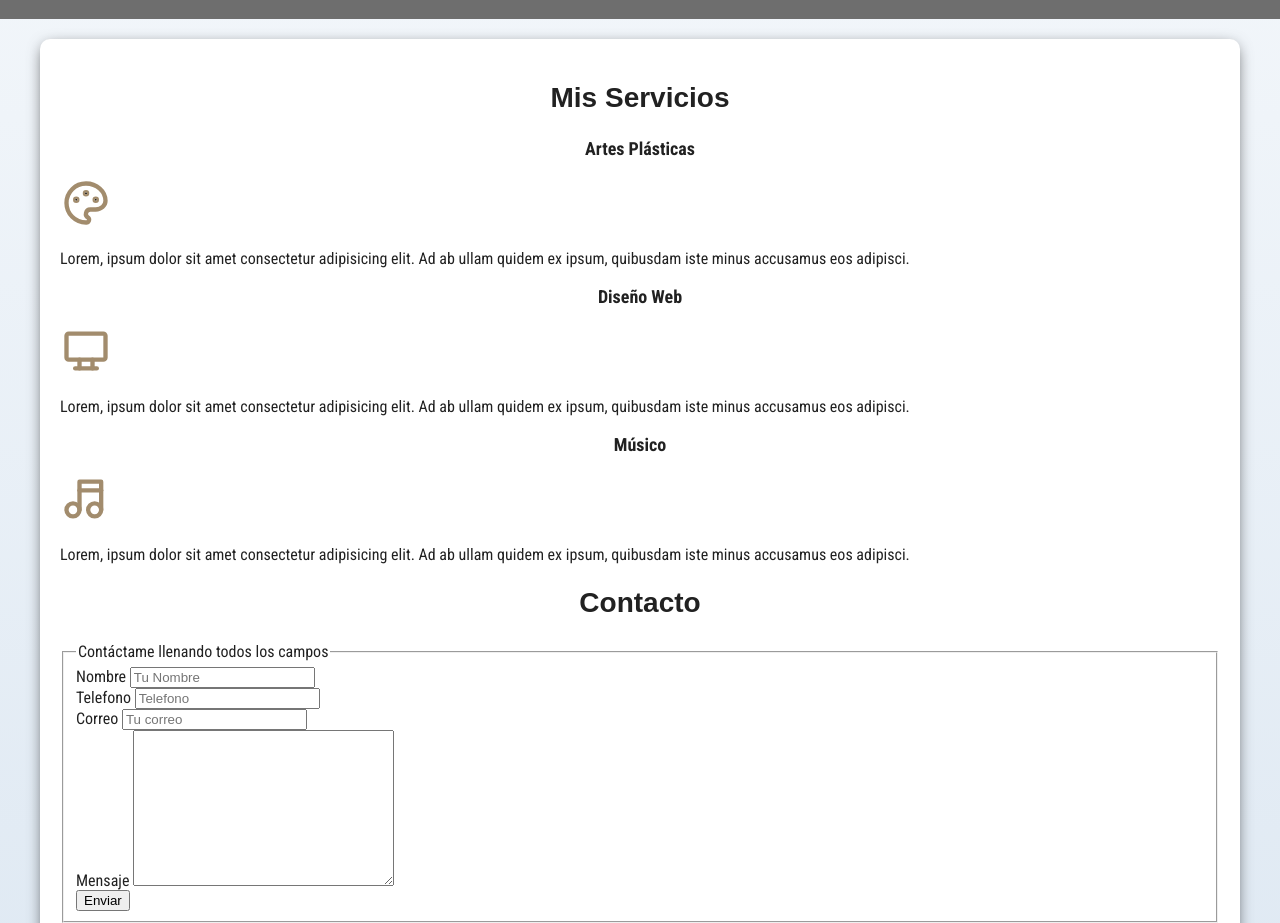
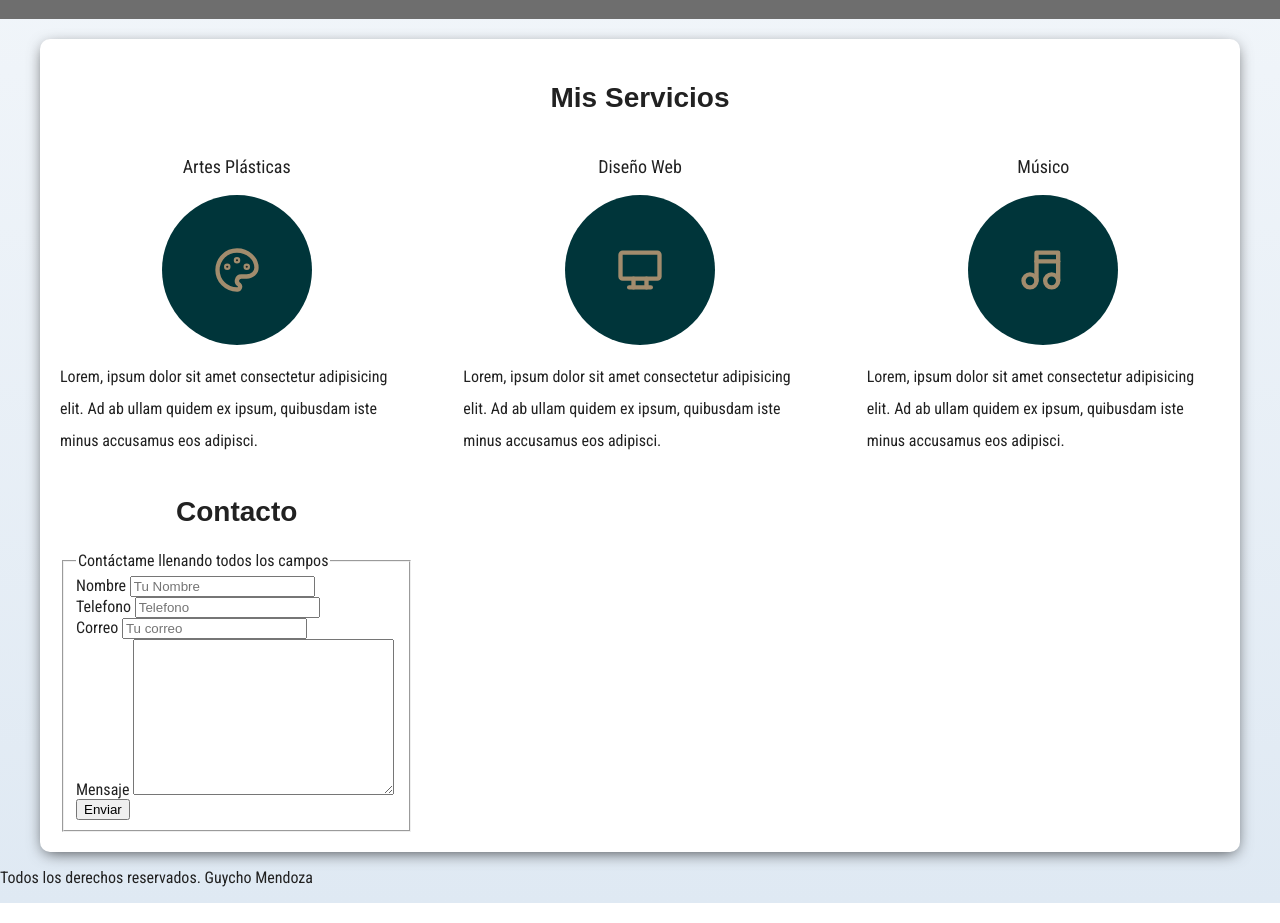
Before and after one commit to guychomendoza/GuychoMendoza, a plain HTML site: page index.html in a window 1280 px wide. Shown: the part 760-1683 px from the top of the page. Drawn offline with Linux system fonts and the light colour scheme; grey boxes are pictures that could not be loaded; a web font is replaced by a local one.

Commit message:
Agregando ccs grid al main

```diff
--- a/css/style.css
+++ b/css/style.css
@@ -154,3 +154,33 @@ header {
         width: auto;
     }
 }
+
+@media (min-width: 768px) {
+    .servicios {
+        display: grid;
+        /*grid-template-columns: 1fr 1fr 1fr;*/
+        grid-template-columns: repeat(3, 1fr);
+        column-gap: 5rem; /*separacion entre columnas*/
+    }
+}
+.servicio {
+    display: flex;
+    flex-direction: column;
+    align-items: center;
+}
+.servicio h3 {
+    color: var(--black);
+    font-weight: normal;
+}
+.servicio p {
+    line-height: 2;
+}
+.servicio .icons {
+    height: 15rem;
+    width: 15rem;
+    background-color: var(--primary-blue);
+    border-radius: 50%;
+    display: flex;
+    justify-content: center;
+    align-items: center;
+}
--- a/index.html
+++ b/index.html
@@ -41,7 +41,7 @@
                     <circle cx="12" cy="11" r="3" />
                     <path d="M17.657 16.657l-4.243 4.243a2 2 0 0 1 -2.827 0l-4.244 -4.243a8 8 0 1 1 11.314 0z" />
                     </svg>
-            <p>Tonaya, Jalisco</p>
+            <p>Tonaya, Jalisco MX</p>
             </div>
             <a href="#" class="bottom">Contactar</a>
         </div>
@@ -49,8 +49,11 @@
     </section>
     <main class="contenedor sombra">
         <h2>Mis Servicios</h2>
-        <section>
+        <div class="servicios">
+
+            <section class="servicio">
                 <h3>Artes Plásticas</h3>
+                <div class="icons">
                     <svg xmlns="http://www.w3.org/2000/svg" class="icon icon-tabler icon-tabler-palette" width="52" height="52" viewBox="0 0 24 24" stroke-width="2" stroke="#a28c6d" fill="none" stroke-linecap="round" stroke-linejoin="round">
                         <path stroke="none" d="M0 0h24v24H0z" fill="none"/>
                         <path d="M12 21a9 9 0 1 1 0 -18a9 8 0 0 1 9 8a4.5 4 0 0 1 -4.5 4h-2.5a2 2 0 0 0 -1 3.75a1.3 1.3 0 0 1 -1 2.25" />
@@ -58,10 +61,12 @@
                         <circle cx="12" cy="7.5" r=".5" fill="currentColor" />
                         <circle cx="16.5" cy="10.5" r=".5" fill="currentColor" />
                     </svg>
+                </div>
                 <p>Lorem, ipsum dolor sit amet consectetur adipisicing elit. Ad ab ullam quidem ex ipsum, quibusdam iste minus accusamus eos adipisci.</p>
-        </section>
-        <section>
+            </section class="servicio">
+            <section class="servicio">
                 <h3>Diseño Web</h3>
+                <div class="icons">
                     <svg xmlns="http://www.w3.org/2000/svg" class="icon icon-tabler icon-tabler-device-desktop" width="52" height="52" viewBox="0 0 24 24" stroke-width="2" stroke="#a28c6d" fill="none" stroke-linecap="round" stroke-linejoin="round">
                         <path stroke="none" d="M0 0h24v24H0z" fill="none"/>
                         <rect x="3" y="4" width="18" height="12" rx="1" />
@@ -69,10 +74,12 @@
                         <line x1="9" y1="16" x2="9" y2="20" />
                         <line x1="15" y1="16" x2="15" y2="20" />
                     </svg>
+                </div>
                 <p>Lorem, ipsum dolor sit amet consectetur adipisicing elit. Ad ab ullam quidem ex ipsum, quibusdam iste minus accusamus eos adipisci.</p>
             </section>
-        <section>
+            <section class="servicio">
                 <h3>Músico</h3>
+                <div class="icons">
                     <svg xmlns="http://www.w3.org/2000/svg" class="icon icon-tabler icon-tabler-music" width="52" height="52" viewBox="0 0 24 24" stroke-width="2" stroke="#a28c6d" fill="none" stroke-linecap="round" stroke-linejoin="round">
                         <path stroke="none" d="M0 0h24v24H0z" fill="none"/>
                         <circle cx="6" cy="17" r="3" />
@@ -80,6 +87,7 @@
                         <polyline points="9 17 9 4 19 4 19 17" />
                         <line x1="9" y1="8" x2="19" y2="8" />
                     </svg>
+                </div>
             <p>Lorem, ipsum dolor sit amet consectetur adipisicing elit. Ad ab ullam quidem ex ipsum, quibusdam iste minus accusamus eos adipisci.</p>
             </section>
             <section>
@@ -109,6 +117,7 @@
                     </fieldset>
                 </form>
             </section>
+        </div>
     </main>
     <footer>
         <p>Todos los derechos reservados. Guycho Mendoza</p>
```
Lines whose indentation alone changed are shown as unchanged.
